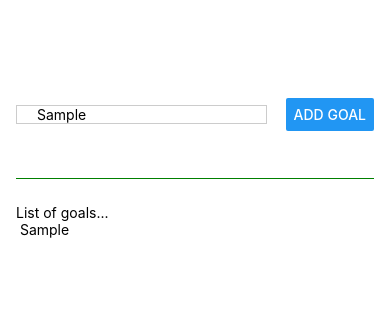
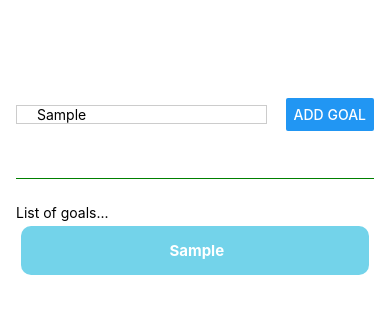
Before and after one commit to mouna-ben-mansour/RNCourse, a React Native app: screen / in a window 390 px wide. Both pictures are taken after typing "Sample" into the empty fields and a click on the button "ADD GOAL". Shown: the top 314 px of the page. Built offline with nearby package versions, Linux system fonts and the light colour scheme.

Commit message:
iOs and Android styling differences

```diff
--- a/App.js
+++ b/App.js
@@ -26,10 +26,12 @@ export default function App() {
                     onChangeText={goalInputHandler}/>
                 <Button title="Add Goal" onPress={addGoalHandler}/>
             </View>
-            <View style={styles.golasContainer}>
+            <View style={styles.goalsContainer}>
                 <Text>List of goals...</Text>
                 { goals.map((goal) =>
-                    <Text key={goal}> { goal }</Text>
+                    <View key={ goal } style={styles.goalItem}>
+                            <Text style={styles.goalText}> { goal }</Text>
+                    </View>
                 )}
             </View>
         </View>
@@ -58,8 +60,20 @@ const styles = StyleSheet.create({
         paddingLeft: 20,
         marginRight: 8
     },
-    golasContainer: {
-        flex: 5
+    goalsContainer: {
+        flex: 5,
+    },
+    goalItem: {
+        margin: 5,
+        padding: 15,
+        backgroundColor: '#73d3ea',
+        borderRadius: 10
+    },
+    goalText: {
+        fontSize: 15,
+        fontWeight: 'bold',
+        color: 'white',
+        textAlign: 'center'
     }
 
 });
```
